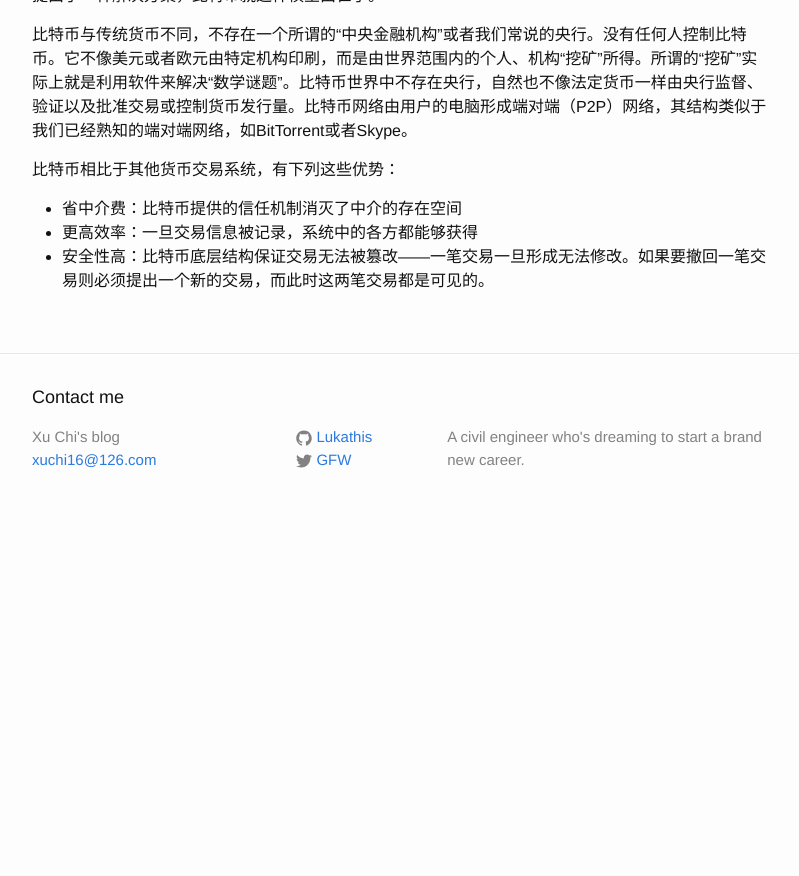
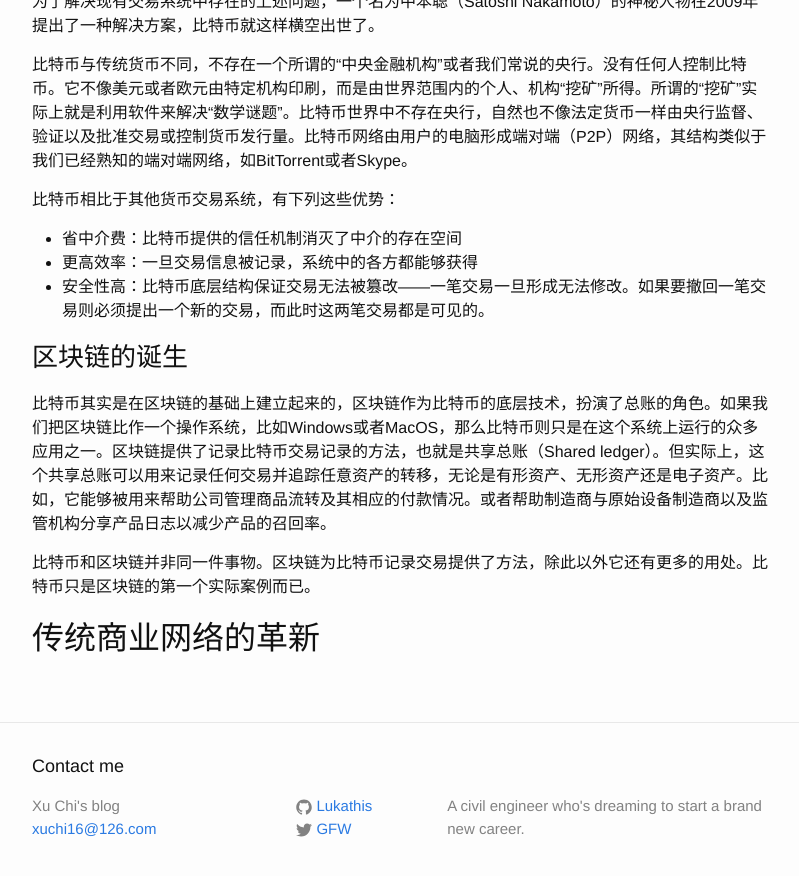
Before and after one commit to xuchi16/Lukathis.github.io, a Jekyll site: the page built from _posts/2018-03-19-blockchain-for-dummies.markdown, in a window 1280 px wide and 900 px high, scrolled down 1137 px. Shown: the top 876 px of the window, without its empty margins (238-1037 px from the left). Built offline with Jekyll 4.4.1, drawn with Linux system fonts in a browser that asks for light colours; before the commit the page ends 1668 px from its top, so only the background shows below that.

Commit message:
new chart

```diff
--- a/_posts/2018-02-24-编译原理笔记.markdown
+++ b/_posts/2018-02-24-编译原理笔记.markdown
@@ -195,7 +195,7 @@ Code:
 
 * 上述句型的形式化表达：
 
-      S -> N V N
+      S -> N V N  // 名词 动词 名次，如羊吃草
       N -> s
          | t
          | g
--- a/_posts/2018-03-19-blockchain-for-dummies.markdown
+++ b/_posts/2018-03-19-blockchain-for-dummies.markdown
@@ -3,16 +3,16 @@ layout: post
 title:  "Blockchain for dummies"
 ---
 
-第一章：抓住区块链的本质
+# 第一章：抓住区块链的本质
 
 区块链是一种共享的，分布式的账本，促进了商业网络中的交易过程和资产追踪。资产可以使有形的资产，比如一幢房子，一辆汽车，现金，或者是土地。同时也可以是类似知识产权一类的无形资产，比如专利、版权或品牌。理论上，任何有价值的事物都可以在区块链网络上进行交易，
 在降低风险的同时也能够减少交易费用。
 
-# 区块链溯源
+## 区块链溯源
 
 通过探索区块链的发展历史，我们可以对区块链形成更加深刻的认识——对一个更为高效、廉价、可靠和安全的金融交易系统的追求，贯穿整个区块链发展历程的始终。这一节，我们将介绍区块链的发展过程，简述其特点并分析为何它适合用来作为一个合适的交易解决方案。
 
-# 现今交易系统的缺点
+### 现今交易系统的缺点
 
 在历史上，为了促进价值的交换、保护交易双方的利益，出现了很多“信任担保手段”，如铸币、纸币、信用证以及银行系统等等。而诸如电话、信用卡系统、互联网以及移动技术的发展等技术创新也极大地提升了交易的速度、效率及便捷程度，减少甚至消弭了交易双方的距离和成本。
 
@@ -29,7 +29,7 @@ title:  "Blockchain for dummies"
 
 为了解决这些挑战，我们需要一种速度更快、不需要特殊设备、没有年费却公开透明、值得信任的支付网络。
 
-# 比特币的出现
+### 比特币的出现
 
 为了解决现有交易系统中存在的上述问题，一个名为中本聪（Satoshi Nakamoto）的神秘人物在2009年提出了一种解决方案，比特币就这样横空出世了。
 
@@ -40,3 +40,11 @@ title:  "Blockchain for dummies"
 * 省中介费：比特币提供的信任机制消灭了中介的存在空间
 * 更高效率：一旦交易信息被记录，系统中的各方都能够获得
 * 安全性高：比特币底层结构保证交易无法被篡改——一笔交易一旦形成无法修改。如果要撤回一笔交易则必须提出一个新的交易，而此时这两笔交易都是可见的。
+
+### 区块链的诞生
+
+比特币其实是在区块链的基础上建立起来的，区块链作为比特币的底层技术，扮演了总账的角色。如果我们把区块链比作一个操作系统，比如Windows或者MacOS，那么比特币则只是在这个系统上运行的众多应用之一。区块链提供了记录比特币交易记录的方法，也就是共享总账（Shared ledger）。但实际上，这个共享总账可以用来记录任何交易并追踪任意资产的转移，无论是有形资产、无形资产还是电子资产。比如，它能够被用来帮助公司管理商品流转及其相应的付款情况。或者帮助制造商与原始设备制造商以及监管机构分享产品日志以减少产品的召回率。
+
+比特币和区块链并非同一件事物。区块链为比特币记录交易提供了方法，除此以外它还有更多的用处。比特币只是区块链的第一个实际案例而已。
+
+## 传统商业网络的革新
```
Also changed, not shown: 1 other file.
